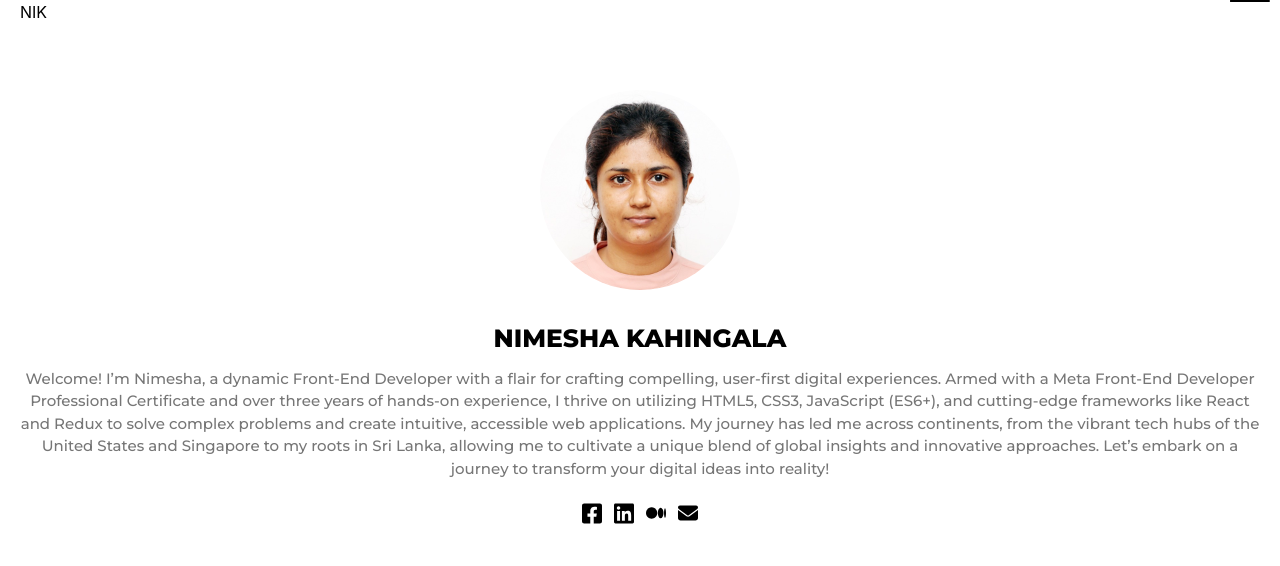
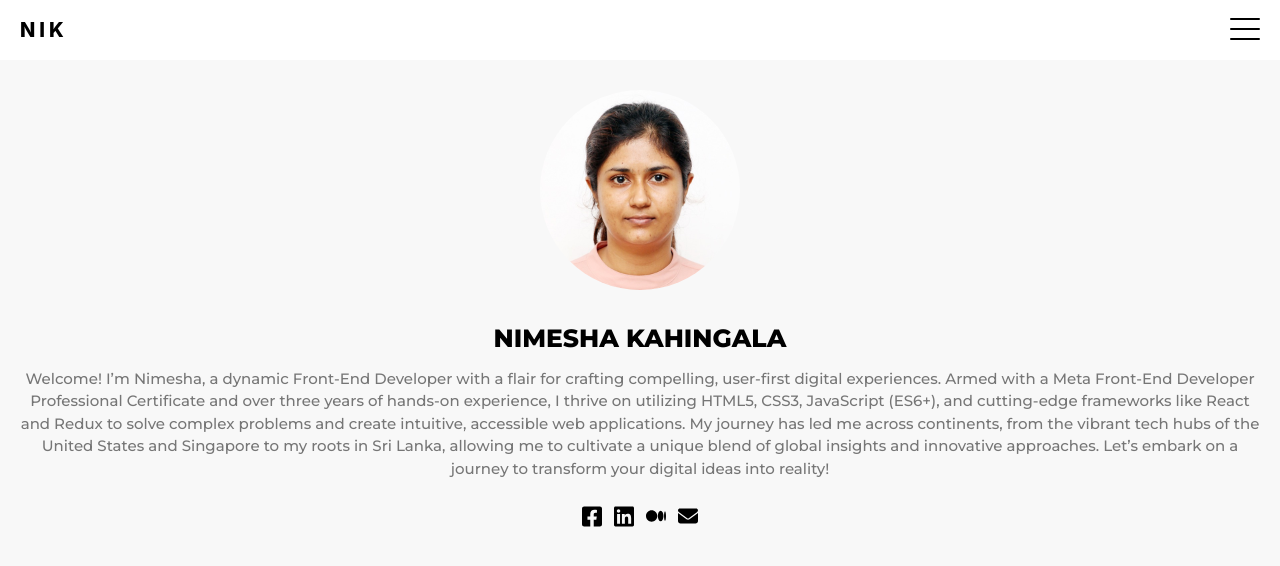
Before and after one commit to NimeshaKahingala/portfolio, a React (Create React App) app: page / in a window 1280 px wide. Shown: the top 566 px of the page. Built offline with nearby package versions, Linux system fonts and the light colour scheme.

Commit message:
header styles added

```diff
--- a/src/components/header.scss
+++ b/src/components/header.scss
@@ -2,6 +2,7 @@
     background-color: white;
     height: 60px;
     position: fixed;
+    padding: 10px 0;
     width: 100%;
     z-index: 10;
 
@@ -9,66 +10,85 @@
         align-items: center;
         display: flex;
         justify-content: space-between;
+        height: 40px;
         padding: 0 20px;
 
         .hamburger {
+            cursor: pointer;
+            display: inline-block;
             position: relative;
-            display: inline-block;
+            height: 24px;
             width: 30px;
-            height: 24px;
 
             .hamburger-inner {
+                background-color: #000;
+                border-radius: 4px;
+                display: block;
+                height: 2px;
+                margin-top: -2px;
                 position: absolute;
-                display: inline-block;
-                width: 30px;
-                height: 2px;
                 top: 2px;
-                position: absolute;
-                width: 40px;
-                height: 2px;
                 transition-timing-function: ease;
                 transition-duration: 0.15s;
                 transition-property: transform;
-                border-radius: 4px;
-                display: block;
-                margin-top: -2px;
-                background-color: #000;
+                width: 30px;
 
                 &::before {
-                    width: 30px;
-                    display: block;
-                    content: "";
-                    height: 2px;
-                    top: 10px;
-                    transition-timing-function: ease;
-                    transition-duration: 0.15s;
-                    transition-property: transform, opacity;
-                    width: 30px;
-                    height: 2px;
                     border-radius: 4px;
                     background-color: #000;
                     box-sizing: border-box;
                     border-width: 0;
                     border-style: solid;
                     border-color: #e5e7eb;
+                    content: "";
+                    display: block;
+                    height: 2px;
                     opacity: 1;
+                    position: absolute;
+                    top: 10px;
+                    transition-timing-function: ease;
+                    transition-duration: 0.15s;
+                    transition-property: transform, opacity;
+                    width: 30px;
                 }
 
                 &::after {
-                    top: 20px;
+                    border-radius: 4px;
+                    background-color: #000;
                     bottom: -10px;
+                    content: "";
                     display: block;
-                    content: "";
+                    height: 2px;
                     position: absolute;
                     transition-timing-function: ease;
                     transition-duration: 0.15s;
                     transition-property: transform;
-                    border-radius: 4px;
+                    top: 20px;
+                    width: 30px;
+                }
+            }
+
+            &.is-active {
+                .hamburger-inner{
                     background-color: #000;
+                    transform: translate3d(0, 10px, 0) rotate(45deg);
+
+                    &:before {
+                        transform: rotate(-45deg) translate3d(-5.71429px, -6px, 0);
+                        opacity: 0;
+                    }
+
+                    &:after {
+                        transform: translate3d(0, -20px, 0) rotate(-90deg);
+                    }
                 }
             }
         }
 
-        .logo {}
+        .logo {
+            font-size: 20px;
+            font-weight: 800;
+            letter-spacing: 4px;
+        }
     }
 }
--- a/src/pages/home.scss
+++ b/src/pages/home.scss
@@ -1,9 +1,10 @@
 .home-page {
+    background: #f8f8f8;
     font-family: Montserrat, sans-serif;
     padding-top: 60px;
 
     .container {
-        padding: 30px 20px 20px 20px;
+        padding: 30px 20px 40px 20px;
 
         .content {
             align-items: center;
@@ -34,7 +35,7 @@
                     color: #767676;
                     font-size: 15px;
                     font-weight: 500;
-                    margin-bottom: 22px;
+                    margin-bottom: 25px;
                 }
 
                 .name {
```
